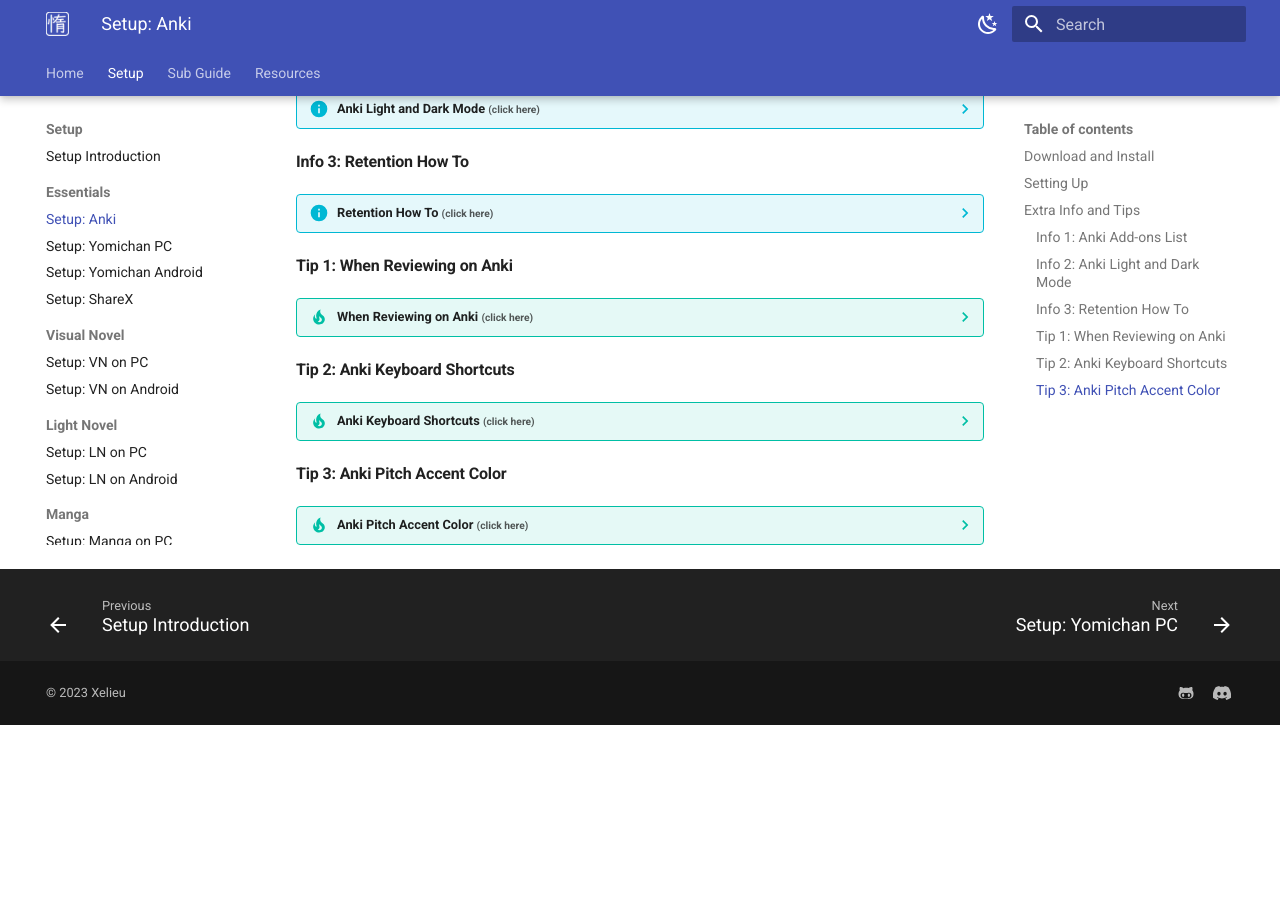
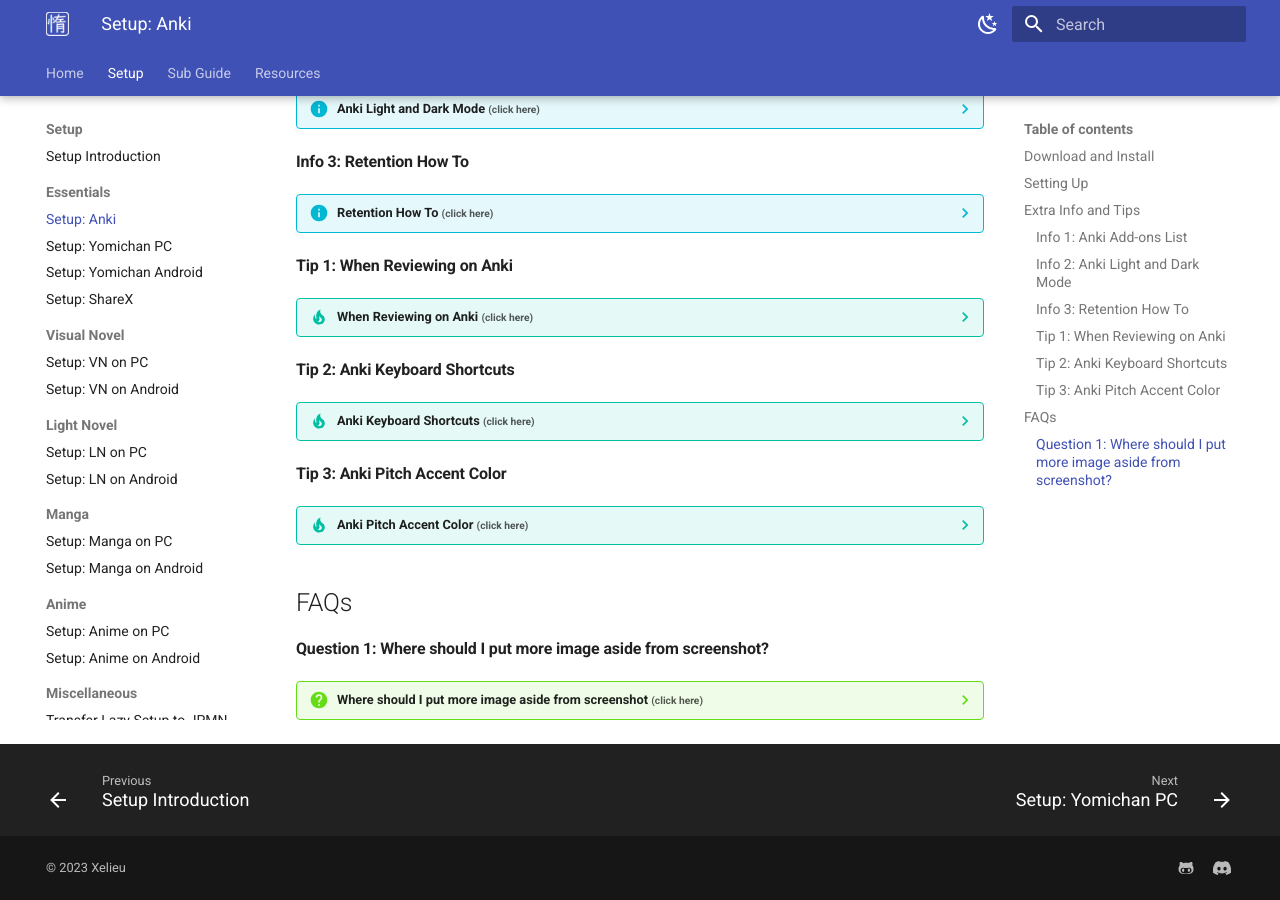
Before and after one commit to Xelieu/xelieu.github.io, an MkDocs documentation site: the page built from docs/jp-lazy-guide/setupAnki.md, in a window 1280 px wide and 900 px high, scrolled down 3088 px. Built offline with MkDocs 1.6.1 and Material for MkDocs 9.7.7, drawn with Linux system fonts in a browser that asks for light colours; before the commit the page ends 3813 px from its top, so only the background shows below that.

Commit message:
$added faq

```diff
--- a/docs/jp-lazy-guide/setupAnki.md
+++ b/docs/jp-lazy-guide/setupAnki.md
@@ -106,3 +106,13 @@
     When viewing a card, they are color assigned with the following:
 
     ![Pitch Accent Reference](../img/pitch-accent-reference.png){height=250 width=500}
+
+## FAQs
+
+#### Question 1: Where should I put more image aside from screenshot?
+
+??? question "Where should I put more image aside from screenshot <small>(click here)</small>"
+
+    - Put it in `PrimaryDefinitionPicture` in `Anki`
+
+    - You can paste the image while reviewing by going `Edit` mode or `E` shortcut
```
Also changed, not shown: docs/jp-lazy-guide/setupYomichanOnAndroid.md (+2 -0 lines), docs/jp-lazy-guide/setupYomichanOnPC.md (+2 -0 lines).
